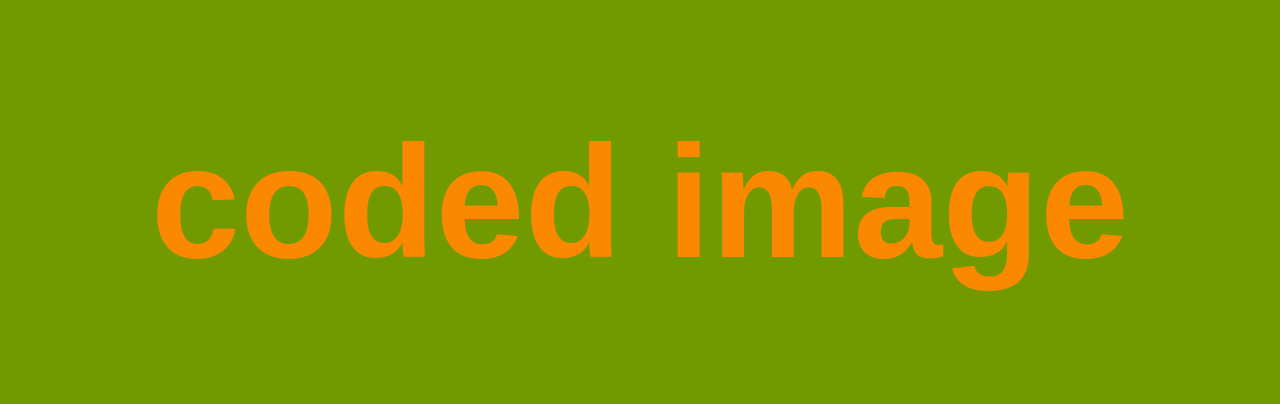
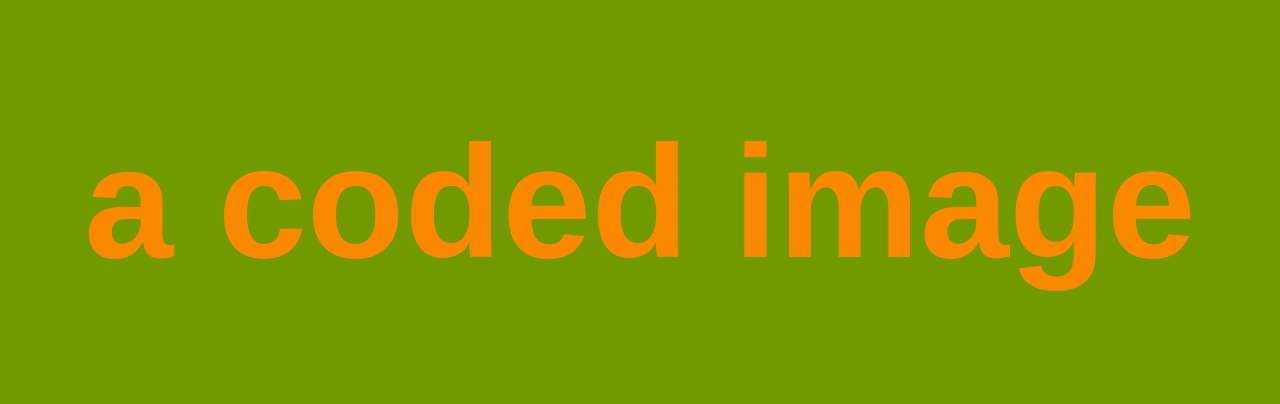
Before and after one commit to AlanAdamson/alanadamson.github.io, a plain HTML site: page index.html in a window 1280 px wide. Shown: the part 198-602 px from the top of the page. Drawn offline with Linux system fonts and the light colour scheme.

Commit message:
Update index.html

```diff
--- a/index.html
+++ b/index.html
@@ -9,7 +9,7 @@
     <div class="wrapper">
       <header>
         <div class="logo">
-          <h1 class="logo-text">coded image</h1>
+          <h1 class="logo-text">a coded image</h1>
         </div>
         <!-- <nav class="nav">
           <a class="nav-link" href="./">Home</a>
```
